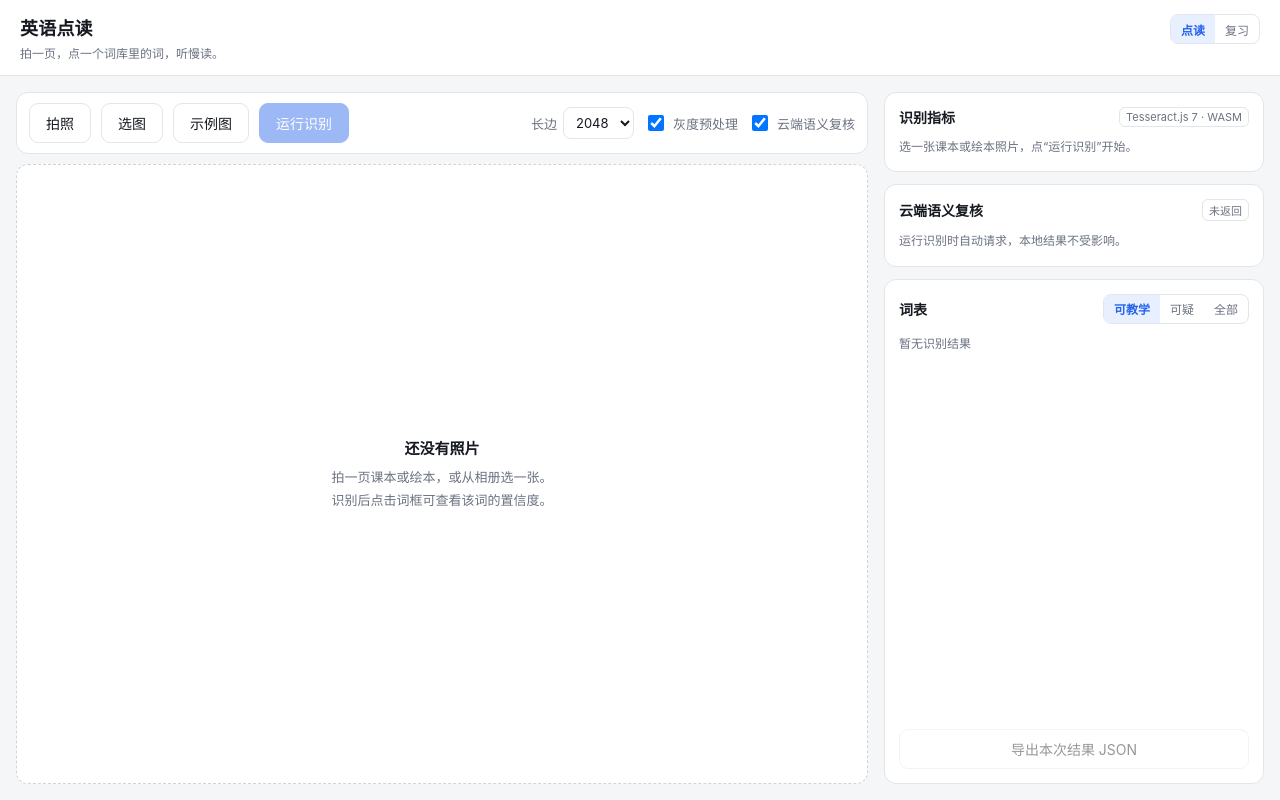
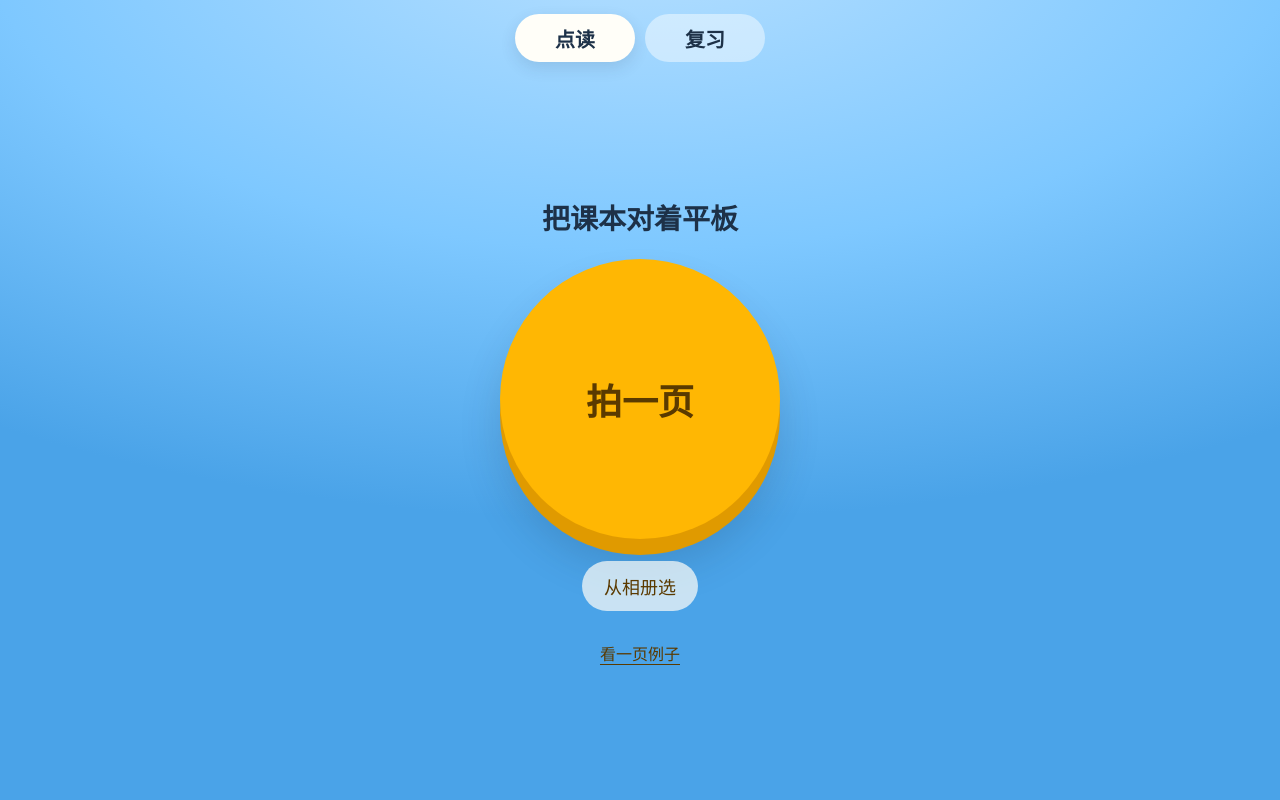
Before and after one commit to Arthurliang-code/kids-english-ai-agent, a React (Vite) app in the folder apps/web/: page / in a window 1280 px wide. Built offline with nearby package versions, Linux system fonts and the light colour scheme.

Commit message:
把点读页改成小朋友能自己拍、点、听的界面。
Co-authored-by: Cursor <cursoragent@cursor.com>

```diff
--- a/apps/web/index.html
+++ b/apps/web/index.html
@@ -13,7 +13,7 @@
     <meta name="theme-color" content="#ffffff" />
     <link rel="manifest" href="manifest.webmanifest" />
     <link rel="apple-touch-icon" href="icons/apple-touch-icon.png" />
-    <title>英语点读</title>
+    <title>点读</title>
   </head>
   <body>
     <div id="root"></div>
--- a/apps/web/src/features/ocr-lab/OcrLab.tsx
+++ b/apps/web/src/features/ocr-lab/OcrLab.tsx
@@ -1,18 +1,16 @@
 import { useCallback, useEffect, useRef, useState } from 'react';
-import type { OcrMetrics, OcrResult, OcrWord, VlmReview } from '@kea/shared-types';
-import type { OcrEngine, OcrEngineProgress } from '../../platform/core/types';
-import { isTrusted, summarizeWords } from '../../platform/core/classify';
+import type { OcrResult, OcrWord } from '@kea/shared-types';
+import type { OcrEngine } from '../../platform/core/types';
+import { isTrusted } from '../../platform/core/classify';
 import { loadLexicon, lookupWord } from '../../domain/lexicon';
-import { alignWords, type AlignResult } from '../../domain/align';
 import { TesseractEngine } from '../../platform/web/ocr/tesseract-engine';
-import { loadImage, preprocess, toJpegDataUrl } from '../../platform/web/ocr/preprocess';
-import { reviewPage, REVIEW_MAX_EDGE } from '../../platform/web/vlm/client';
+import { loadImage, preprocess } from '../../platform/web/ocr/preprocess';
 import { UpdateBanner } from '../../pwa/UpdateBanner';
 import { speakEnglish } from '../../speech/speak';
 import { ReviewPanel } from '../review/ReviewPanel';
 import { CameraSheet } from './CameraSheet';
-import { ImageStage, type WordFilter } from './ImageStage';
-import { SidePanel } from './SidePanel';
+import { ImageStage } from './ImageStage';
+import { WordCard } from './WordCard';
 
 type RunStatus = 'idle' | 'running' | 'done' | 'error';
 
@@ -20,43 +18,19 @@ interface Source {
   url: string;
   width: number;
   height: number;
-  name: string;
   fromObjectUrl: boolean;
 }
 
-const MAX_EDGE_OPTIONS = [1600, 2048, 2560] as const;
-
-/** 中文进度文案，避免直接暴露 tesseract 的英文状态 */
-const STATUS_TEXT: Record<string, string> = {
-  'loading tesseract core': '加载 WASM 内核',
-  'initializing tesseract': '初始化引擎',
-  'loading language traineddata': '加载英文模型',
-  'initializing api': '准备识别接口',
-  'recognizing text': '识别文字',
-};
-
 export function OcrLab({ onApplyUpdate }: { onApplyUpdate: (() => void) | null }) {
   const [source, setSource] = useState<Source | null>(null);
-  const [maxEdge, setMaxEdge] = useState<number>(2048);
-  const [grayscale, setGrayscale] = useState(true);
   const [cameraOpen, setCameraOpen] = useState(false);
   const [status, setStatus] = useState<RunStatus>('idle');
-  const [progress, setProgress] = useState<OcrEngineProgress | null>(null);
   const [result, setResult] = useState<OcrResult | null>(null);
-  const [metrics, setMetrics] = useState<OcrMetrics | null>(null);
   const [error, setError] = useState<string | null>(null);
-  const [selectedId, setSelectedId] = useState<string | null>(null);
-  // 默认只看可教学词：词库外词不展示、不发音，避免把识别噪声当单词教给孩子
-  const [filter, setFilter] = useState<WordFilter>('trusted');
-  const [lexiconReady, setLexiconReady] = useState<boolean | null>(null);
-  const reviewAvailable = import.meta.env.DEV || Boolean(import.meta.env.VITE_VLM_ENDPOINT);
-  const [reviewEnabled, setReviewEnabled] = useState(import.meta.env.DEV);
+  const [selected, setSelected] = useState<OcrWord | null>(null);
   const [view, setView] = useState<'read' | 'review'>('read');
-  const [review, setReview] = useState<VlmReview | null>(null);
-  const [alignment, setAlignment] = useState<AlignResult | null>(null);
-  const [reviewNote, setReviewNote] = useState<string | null>(null);
-
   const engineRef = useRef<OcrEngine | null>(null);
+  const runId = useRef(0);
 
   useEffect(() => {
     return () => {
@@ -70,175 +44,94 @@ export function OcrLab({ onApplyUpdate }: { onApplyUpdate: (() => void) | null }
     };
   }, [source]);
 
-  const applyImage = useCallback(async (url: string, name: string, fromObjectUrl: boolean) => {
-    const image = await loadImage(url);
-    setSource({ url, width: image.naturalWidth, height: image.naturalHeight, name, fromObjectUrl });
-    setResult(null);
-    setMetrics(null);
-    setSelectedId(null);
-    setStatus('idle');
-    setError(null);
-    setReview(null);
-    setAlignment(null);
-    setReviewNote(null);
-  }, []);
-
-  const handleFile = async (file: File) => {
-    const url = URL.createObjectURL(file);
-    await applyImage(url, file.name, true);
-  };
-
-  const handleCapture = async (dataUrl: string) => {
-    const name = `camera-${new Date().toISOString().slice(0, 19).replace(/:/g, '')}`;
-    await applyImage(dataUrl, name, false);
-    setCameraOpen(false);
-  };
-
-  const runOcr = async () => {
-    if (!source || status === 'running') return;
-
+  const recognize = async (next: Source) => {
+    const id = ++runId.current;
     setStatus('running');
     setError(null);
     setResult(null);
-    setMetrics(null);
-    setSelectedId(null);
-    setReview(null);
-    setAlignment(null);
-    setReviewNote(null);
-    setProgress({ status: '准备识别', progress: 0 });
-
-    const totalStarted = performance.now();
+    setSelected(null);
 
     try {
-      const image = await loadImage(source.url);
-
-      // 云端复核与端侧识别并行，互不阻塞；失败也不影响本地结果
-      const reviewTask = reviewEnabled
-        ? reviewPage(toJpegDataUrl(image, REVIEW_MAX_EDGE)).then(
-            (value) => ({ ok: true as const, value }),
-            (error: unknown) => ({ ok: false as const, error }),
-          )
-        : null;
-
-      const pre = await preprocess(image, { maxEdge, grayscale });
-
+      const image = await loadImage(next.url);
+      const pre = await preprocess(image, { maxEdge: 2048, grayscale: true });
       const engine = (engineRef.current ??= new TesseractEngine());
-      const run = await engine.run({ canvas: pre.canvas }, (next) => setProgress(next));
+      const run = await engine.run({ canvas: pre.canvas });
+      if (id !== runId.current) return;
 
       const lexicon = await loadLexicon();
-      setLexiconReady(lexicon !== null);
       const words = run.result.words.map((word) => ({
         ...word,
         lexiconHit: lookupWord(lexicon, word.text),
       }));
-      const annotated: OcrResult = { ...run.result, words };
-      const summary = summarizeWords(words);
-
-      setResult(annotated);
-      setMetrics({
-        initMs: run.initMs,
-        preprocessMs: pre.elapsedMs,
-        recognizeMs: run.recognizeMs,
-        totalMs: performance.now() - totalStarted,
-        imageWidth: pre.width,
-        imageHeight: pre.height,
-        wordCount: summary.count,
-        avgConfidence: summary.avgConfidence,
-        high: summary.high,
-        mid: summary.mid,
-        low: summary.low,
-        known: summary.known,
-        suspicious: summary.suspicious,
-        filteredCount: run.result.filteredCount,
-      });
+      setResult({ ...run.result, words });
       setStatus('done');
-
-      if (reviewTask) {
-        const outcome = await reviewTask;
-        if (outcome.ok) {
-          setReview(outcome.value);
-          setAlignment(alignWords({ ocrWords: words, vlmWords: outcome.value.words }));
-        } else {
-          setReviewNote(outcome.error instanceof Error ? outcome.error.message : '云端复核失败');
-        }
-      }
-    } catch (err) {
-      setError(err instanceof Error ? err.message : '识别失败');
+    } catch {
+      if (id !== runId.current) return;
+      setError('这一页看不清，再拍一次吧。');
       setStatus('error');
-    } finally {
-      setProgress(null);
     }
   };
 
-  const exportJson = () => {
-    if (!source || !result || !metrics) return;
+  const applyImage = useCallback(async (url: string, fromObjectUrl: boolean) => {
+    const image = await loadImage(url);
+    const next = { url, width: image.naturalWidth, height: image.naturalHeight, fromObjectUrl };
+    setSource(next);
+    await recognize(next);
+  }, []);
 
-    const payload = {
-      generatedAt: new Date().toISOString(),
-      image: { name: source.name, width: source.width, height: source.height },
-      config: {
-        maxEdge,
-        grayscale,
-        engine: result.engine,
-        engineVersion: result.engineVersion,
-      },
-      metrics,
-      review,
-      alignment,
-      words: result.words.map((word) => ({
-        id: word.id,
-        text: word.text,
-        confidence: Number(word.confidence.toFixed(3)),
-        quad: word.quad,
-        bbox: word.bbox,
-      })),
-      rawText: result.rawText,
+  const handleFile = async (file: File) => {
+    await applyImage(URL.createObjectURL(file), true);
   };
 
-    const blob = new Blob([JSON.stringify(payload, null, 2)], { type: 'application/json' });
-    const url = URL.createObjectURL(blob);
-    const anchor = document.createElement('a');
-    anchor.href = url;
-    anchor.download = `ocr-${Date.now()}.json`;
-    anchor.click();
-    window.setTimeout(() => URL.revokeObjectURL(url), 1000);
+  const handleCapture = async (dataUrl: string) => {
+    setCameraOpen(false);
+    await applyImage(dataUrl, false);
   };
 
   const handleSelect = useCallback((word: OcrWord) => {
-    setSelectedId(word.id);
-    if (isTrusted(word)) speakEnglish(word.text);
+    if (!isTrusted(word)) return;
+    setSelected(word);
+    speakEnglish(word.text);
   }, []);
-
-  const progressText = progress
-    ? `${STATUS_TEXT[progress.status] ?? progress.status} ${Math.round(progress.progress * 100)}%`
-    : '';
 
   return (
     <div className="app">
       {onApplyUpdate ? <UpdateBanner onUpdate={onApplyUpdate} /> : null}
-      <header className="topbar">
-        <div>
-          <h1>英语点读</h1>
-          <p className="sub">拍一页，点一个词库里的词，听慢读。</p>
-        </div>
-        <div className="segmented">
+      <header className="kid-bar">
         <button type="button" className={view === 'read' ? 'active' : ''} onClick={() => setView('read')}>
           点读
         </button>
         <button type="button" className={view === 'review' ? 'active' : ''} onClick={() => setView('review')}>
           复习
         </button>
-        </div>
       </header>
 
       {view === 'review' ? <ReviewPanel /> : null}
 
-      <div className="layout" hidden={view !== 'read'}>
-        <main className="stage-col">
-          <div className="toolbar">
-            <button onClick={() => setCameraOpen(true)}>拍照</button>
-            <label className="btn-file">
-              选图
+      <div className="kid-read" hidden={view !== 'read'}>
+        {source ? (
+          <div className="kid-page">
+            <ImageStage
+              src={source.url}
+              words={result?.words ?? []}
+              selectedId={selected?.id ?? null}
+              filter="trusted"
+              onSelect={handleSelect}
+            />
+            {status === 'running' ? <p className="kid-status">正在认字…</p> : null}
+            {error ? <p className="kid-alert">{error}</p> : null}
+            {status === 'done' && (result?.words.filter(isTrusted).length ?? 0) === 0 ? (
+              <p className="kid-alert">没有认出能读的词，把书放平再拍一次。</p>
+            ) : null}
+          </div>
+        ) : (
+          <div className="kid-home">
+            <p className="kid-hello">把课本对着平板</p>
+            <button className="kid-camera" type="button" onClick={() => setCameraOpen(true)}>
+              拍一页
+            </button>
+            <label className="kid-album">
+              从相册选
               <input
                 type="file"
                 accept="image/*"
@@ -250,101 +143,48 @@ export function OcrLab({ onApplyUpdate }: { onApplyUpdate: (() => void) | null }
               />
             </label>
             <button
-              onClick={() => void applyImage(`${import.meta.env.BASE_URL}samples/sample-page.png`, 'sample-page.png', false)}
+              className="kid-sample"
+              type="button"
+              onClick={() =>
+                void applyImage(`${import.meta.env.BASE_URL}samples/sample-page.png`, false)
+              }
             >
-              示例图
+              看一页例子
             </button>
-            <button className="primary" onClick={() => void runOcr()} disabled={!source || status === 'running'}>
-              {status === 'running' ? '识别中…' : '运行识别'}
+          </div>
+        )}
+
+        {source ? (
+          <div className="kid-dock">
+            <button className="kid-camera small" type="button" onClick={() => setCameraOpen(true)}>
+              再拍一页
             </button>
-
-            <div className="spacer" />
-
-            <label className="select">
-              长边
-              <select value={maxEdge} onChange={(event) => setMaxEdge(Number(event.target.value))}>
-                {MAX_EDGE_OPTIONS.map((option) => (
-                  <option key={option} value={option}>
-                    {option}
-                  </option>
-                ))}
-              </select>
+            <label className="kid-album">
+              换一张
+              <input
+                type="file"
+                accept="image/*"
+                onChange={(event) => {
+                  const file = event.target.files?.[0];
+                  event.target.value = '';
+                  if (file) void handleFile(file);
+                }}
+              />
             </label>
-            <label className="check">
-              <input
-                type="checkbox"
-                checked={grayscale}
-                onChange={(event) => setGrayscale(event.target.checked)}
-              />
-              灰度预处理
-            </label>
-            {reviewAvailable ? (
-              <label className="check">
-                <input
-                  type="checkbox"
-                  checked={reviewEnabled}
-                  onChange={(event) => setReviewEnabled(event.target.checked)}
-                />
-                云端语义复核
-              </label>
+          </div>
         ) : null}
       </div>
 
-          {progress && (
-            <div className="progress-bar">
-              <div className="progress-fill" style={{ width: `${progress.progress * 100}%` }} />
-              <span className="progress-text">{progressText}</span>
+      {selected ? (
+        <div className="kid-sheet-backdrop" onClick={() => setSelected(null)}>
+          <div className="kid-sheet" onClick={(event) => event.stopPropagation()}>
+            <WordCard text={selected.text} trusted />
+            <button className="kid-close" type="button" onClick={() => setSelected(null)}>
+              好了
+            </button>
           </div>
-          )}
-
-          {error && <div className="alert">{error}</div>}
-
-          {source ? (
-            <ImageStage
-              src={source.url}
-              words={result?.words ?? []}
-              selectedId={selectedId}
-              filter={filter}
-              onSelect={handleSelect}
-            />
-          ) : (
-            <div className="empty-stage">
-              <p className="empty-title">还没有照片</p>
-              <p className="empty-desc">
-                拍一页课本或绘本，或从相册选一张。
-                <br />
-                识别后点击词框可查看该词的置信度。
-              </p>
         </div>
-          )}
-
-          {source && (
-            <p className="source-meta">
-              {source.name} · {source.width}×{source.height}
-              {metrics ? ` · 输入 ${metrics.imageWidth}×${metrics.imageHeight}` : ''}
-            </p>
-          )}
-        </main>
-
-        <SidePanel
-          metrics={metrics}
-          words={result?.words ?? []}
-          selectedId={selectedId}
-          filter={filter}
-          engineLabel="Tesseract.js 7 · WASM"
-          engineVersion={result?.engineVersion ?? null}
-          lexiconReady={lexiconReady}
-          review={review}
-          alignment={alignment}
-          reviewNote={reviewNote}
-          reviewEnabled={reviewEnabled}
-          onFilterChange={setFilter}
-          onSelect={handleSelect}
-          onExport={exportJson}
-          canExport={Boolean(result && metrics)}
-          selected={result?.words.find((word) => word.id === selectedId) ?? null}
-        />
-      </div>
+      ) : null}
 
       <CameraSheet open={cameraOpen} onClose={() => setCameraOpen(false)} onCapture={(url) => void handleCapture(url)} />
     </div>
--- a/apps/web/src/styles.css
+++ b/apps/web/src/styles.css
@@ -1,13 +1,20 @@
 :root {
-  --bg: #f5f6f8;
-  --surface: #ffffff;
-  --border: #e2e5ea;
-  --text: #161a20;
-  --muted: #6b7280;
-  --accent: #2563eb;
-  --high: #16a34a;
-  --mid: #d97706;
-  --low: #dc2626;
+  --sky: #7ec8ff;
+  --sky-deep: #4aa3e8;
+  --page: #fffef8;
+  --ink: #1d3148;
+  --muted: #5a7088;
+  --sun: #ffb703;
+  --sun-ink: #5a3a00;
+  --leaf: #2a9d8f;
+  --bg: var(--sky);
+  --surface: var(--page);
+  --border: #c9e4f7;
+  --text: var(--ink);
+  --accent: var(--sun);
+  --high: var(--leaf);
+  --mid: #e9a825;
+  --low: #e76f51;
   color-scheme: light;
 }
 
@@ -23,10 +30,11 @@ body,
 
 body {
   margin: 0;
-  background: var(--bg);
+  background:
+    radial-gradient(1200px 600px at 50% -80px, #b8e0ff 0%, var(--sky) 55%, var(--sky-deep) 100%);
   color: var(--text);
-  font-family: -apple-system, BlinkMacSystemFont, 'PingFang SC', 'Hiragino Sans GB', 'Helvetica Neue',
-    Arial, sans-serif;
+  font-family: 'Avenir Next', 'PingFang SC', 'Hiragino Sans GB', -apple-system, BlinkMacSystemFont,
+    'Helvetica Neue', Arial, sans-serif;
   -webkit-font-smoothing: antialiased;
   -webkit-tap-highlight-color: transparent;
 }
@@ -141,13 +149,13 @@ button:disabled {
 }
 
 button.primary {
-  background: var(--accent);
-  border-color: var(--accent);
-  color: #fff;
+  background: var(--sun);
+  border-color: #e09a00;
+  color: var(--sun-ink);
 }
 
 button.primary:hover:not(:disabled) {
-  background: #1d4ed8;
+  background: #ffc43a;
 }
 
 button.ghost {
@@ -251,7 +259,7 @@ button.big {
 .stage img {
   display: block;
   max-width: 100%;
-  max-height: calc(100vh - 260px);
+  max-height: calc(100vh - 220px);
   width: auto;
   height: auto;
   user-select: none;
@@ -265,30 +273,17 @@ button.big {
 }
 
 .word-box {
-  fill: transparent;
-  stroke-width: 1.2;
+  fill: rgba(42, 157, 143, 0.12);
+  stroke: var(--leaf);
+  stroke-width: 2;
   cursor: pointer;
   touch-action: manipulation;
 }
 
-.word-box.band-high {
-  stroke: rgba(22, 163, 74, 0.7);
-}
-
-.word-box.band-mid {
-  stroke: var(--mid);
-  fill: rgba(217, 119, 6, 0.12);
-}
-
-.word-box.band-low {
-  stroke: var(--low);
-  fill: rgba(220, 38, 38, 0.16);
-}
-
 .word-box.is-selected {
-  stroke: var(--accent);
-  stroke-width: 2.4;
-  fill: rgba(37, 99, 235, 0.18);
+  stroke: var(--sun-ink);
+  stroke-width: 3.2;
+  fill: rgba(255, 183, 3, 0.35);
 }
 
 .empty-stage {
@@ -771,5 +766,229 @@ button.big {
 .review-count {
   margin: 0 0 8px;
   color: var(--muted);
+  font-size: 18px;
+}
+
+.kid-bar {
+  display: flex;
+  justify-content: center;
+  gap: 10px;
+  padding: 14px 16px 8px;
+}
+
+.kid-bar button {
+  min-width: 120px;
+  min-height: 48px;
+  border-radius: 999px;
+  font-size: 20px;
+  font-weight: 700;
+  background: rgba(255, 255, 255, 0.45);
+  border-color: transparent;
+}
+
+.kid-bar button.active {
+  background: var(--page);
+  box-shadow: 0 6px 16px rgba(29, 49, 72, 0.12);
+}
+
+.kid-read {
+  flex: 1;
+  min-height: 0;
+  display: flex;
+  flex-direction: column;
+}
+
+.kid-read[hidden] {
+  display: none;
+}
+
+.kid-home {
+  flex: 1;
+  display: flex;
+  flex-direction: column;
+  align-items: center;
+  justify-content: center;
+  gap: 22px;
+  padding: 24px;
+}
+
+.kid-hello {
+  margin: 0;
+  font-size: 28px;
+  font-weight: 700;
+  text-align: center;
+}
+
+.kid-camera {
+  width: min(280px, 70vw);
+  height: min(280px, 70vw);
+  border-radius: 50%;
+  border: 0;
+  background: var(--sun);
+  color: var(--sun-ink);
+  font-size: 36px;
+  font-weight: 800;
+  box-shadow: 0 16px 0 #e09a00, 0 28px 40px rgba(29, 49, 72, 0.18);
+}
+
+.kid-camera.small {
+  width: auto;
+  height: 64px;
+  padding: 0 28px;
+  border-radius: 999px;
+  font-size: 22px;
+  box-shadow: 0 6px 0 #e09a00;
+}
+
+.kid-camera:active {
+  transform: translateY(4px);
+  box-shadow: 0 8px 0 #e09a00;
+}
+
+.kid-album {
+  font-size: 18px;
+  color: var(--sun-ink);
+  background: rgba(255, 254, 248, 0.7);
+  border: 0;
+  border-radius: 999px;
+  padding: 12px 22px;
+  min-height: 48px;
+}
+
+.kid-album input {
+  display: none;
+}
+
+.kid-sample {
+  background: transparent;
+  border: 0;
+  color: var(--sun-ink);
+  font-size: 16px;
+  min-height: 40px;
+  text-decoration: underline;
+  text-underline-offset: 4px;
+}
+
+.kid-page {
+  flex: 1;
+  min-height: 0;
+  overflow: auto;
+  display: flex;
+  flex-direction: column;
+  align-items: center;
+  padding: 8px 16px 12px;
+}
+
+.kid-status,
+.kid-alert {
+  margin: 12px 0 0;
+  font-size: 20px;
+  font-weight: 700;
+  text-align: center;
+}
+
+.kid-alert {
+  color: #8a2f1d;
+}
+
+.kid-dock {
+  display: flex;
+  justify-content: center;
+  align-items: center;
+  gap: 16px;
+  padding: 12px 16px 20px;
+}
+
+.kid-sheet-backdrop {
+  position: fixed;
+  inset: 0;
+  background: rgba(29, 49, 72, 0.28);
+  display: flex;
+  align-items: flex-end;
+  justify-content: center;
+  z-index: 20;
+}
+
+.kid-sheet {
+  width: min(720px, 100%);
+  background: var(--page);
+  border-radius: 32px 32px 0 0;
+  padding: 28px 24px 20px;
+  box-shadow: 0 -12px 40px rgba(29, 49, 72, 0.18);
+}
+
+.kid-listen {
+  min-height: 64px;
+  min-width: 140px;
+  border-radius: 999px;
+  background: var(--sun);
+  border-color: #e09a00;
+  color: var(--sun-ink);
+  font-size: 22px;
+  font-weight: 800;
+}
+
+.kid-close {
+  margin-top: 16px;
+  width: 100%;
+  min-height: 52px;
+  border-radius: 999px;
+  font-size: 18px;
+}
+
+.word-card {
+  display: flex;
+  flex-direction: column;
+  gap: 8px;
+}
+
+.word-card-text {
+  font-size: 64px;
+  line-height: 1.05;
+}
+
+.word-card-meaning {
+  font-size: 28px;
+}
+
+.word-card-example {
+  font-size: 20px;
+}
+
+.word-card-actions {
+  margin-top: 18px;
+  gap: 12px;
+}
+
+.word-card-actions button {
+  min-height: 56px;
+  font-size: 18px;
+  border-radius: 18px;
+}
+
+.parent-tools {
+  width: min(560px, 100%);
+  color: var(--muted);
   font-size: 14px;
 }
+
+.parent-tools summary {
+  cursor: pointer;
+}
+
+.update-banner {
+  background: #fff4cc;
+  border-bottom: 0;
+}
+
+@media (max-width: 700px) {
+  .word-card-text {
+    font-size: 48px;
+  }
+
+  .kid-camera:not(.small) {
+    width: min(220px, 68vw);
+    height: min(220px, 68vw);
+    font-size: 30px;
+  }
+}
```
Also changed, not shown: apps/web/src/features/ocr-lab/CameraSheet.tsx (+5 -5 lines), apps/web/src/features/ocr-lab/ImageStage.tsx (+4 -5 lines), apps/web/src/features/ocr-lab/WordCard.tsx (+9 -9 lines), apps/web/src/features/review/ReviewPanel.tsx (+18 -16 lines). Lines whose indentation alone changed are shown as unchanged.
